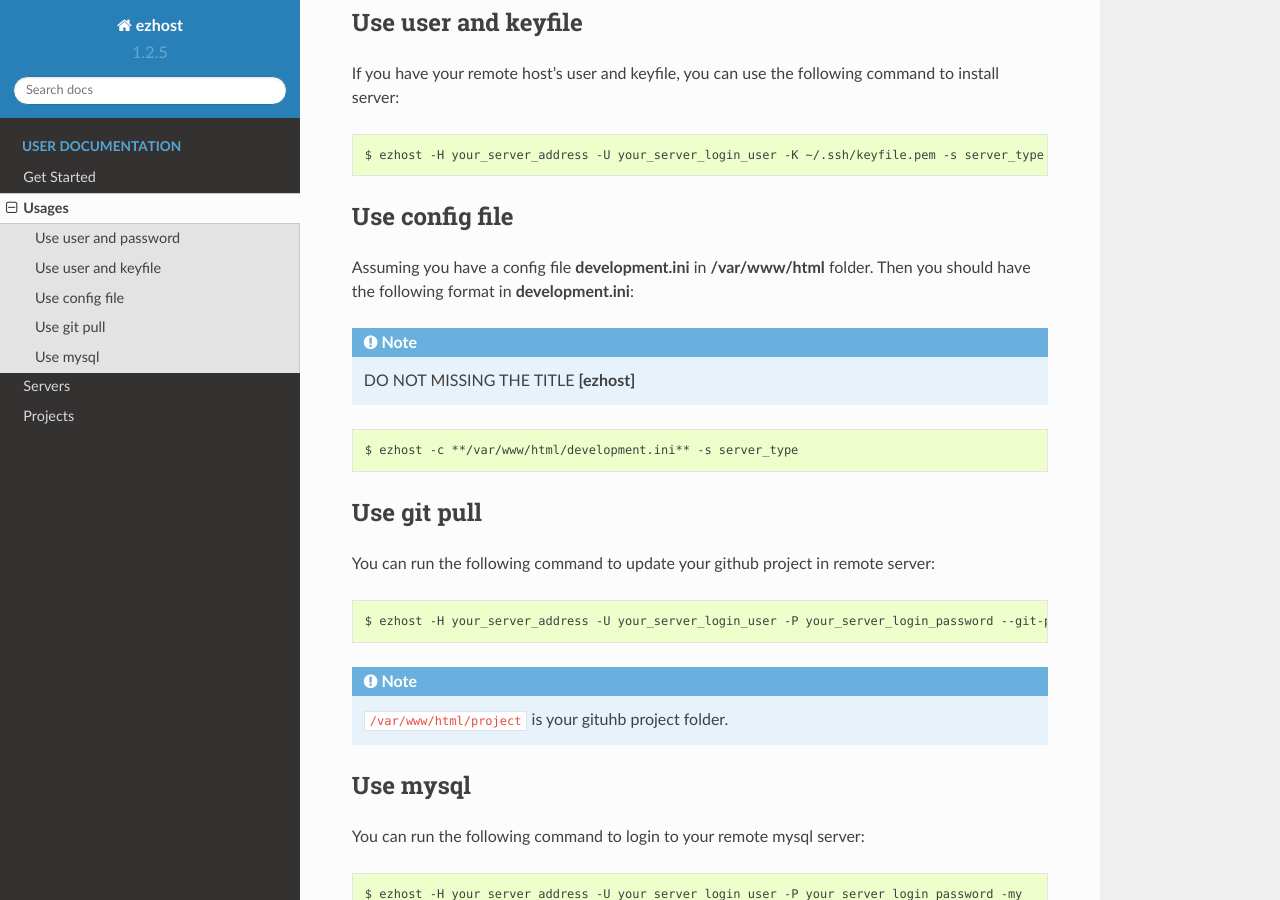
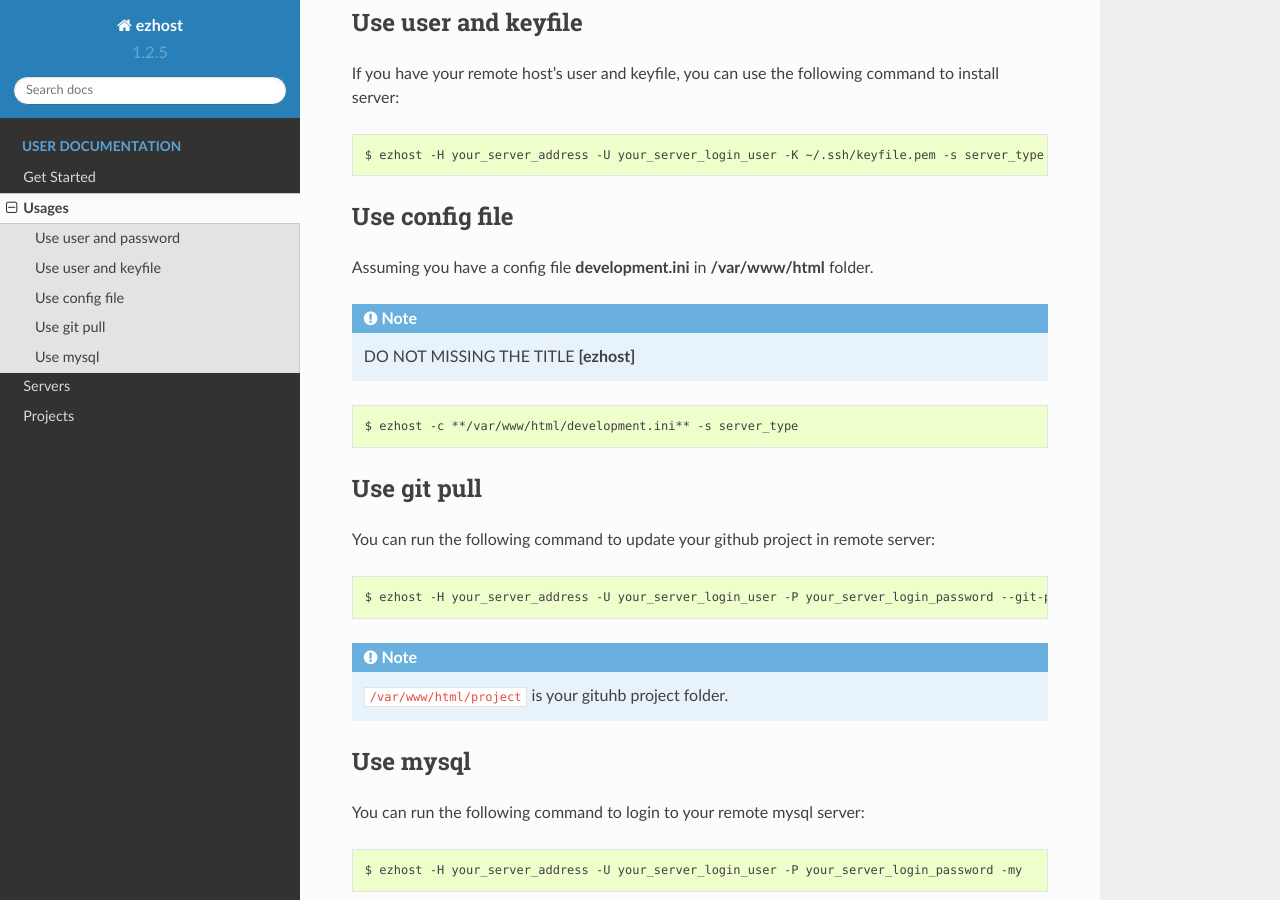
Before and after one commit to zhexiao/ezhost, a Sphinx documentation site: the page built from docs/usage.rst, in a window 1280 px wide and 900 px high, scrolled down 498 px. Built offline with Sphinx 7.4.7 and the Read the Docs theme 2.0.0, drawn with Linux system fonts in a browser that asks for light colours.

Commit message:
change docs

```diff
--- a/docs/usage.rst
+++ b/docs/usage.rst
@@ -28,7 +28,7 @@
 Use config file
 ~~~~~~~~~~~~~~~~~~~~~~~~~~~~~~~~~~~~~~~
 
-Assuming you have a config file **development.ini** in **/var/www/html** folder. Then you should have the following format in **development.ini**:
+Assuming you have a config file **development.ini** in **/var/www/html** folder.
 
 .. highlight:: python
    :linenothreshold: 5
```
